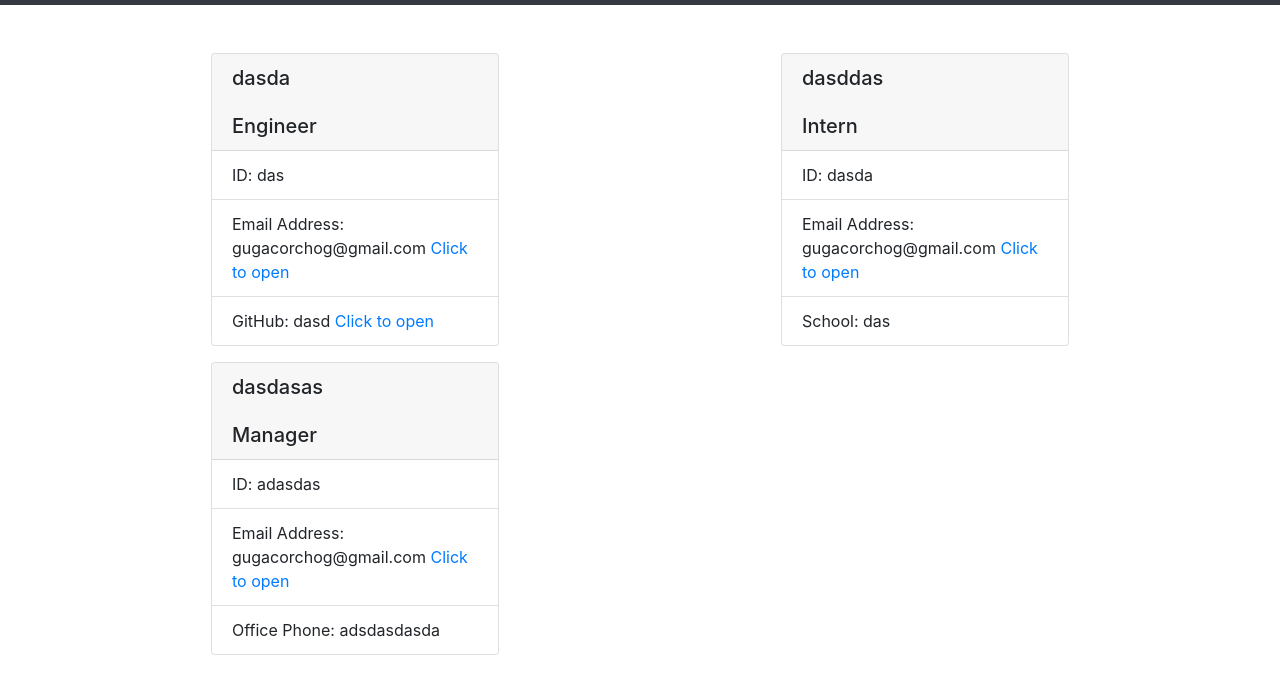
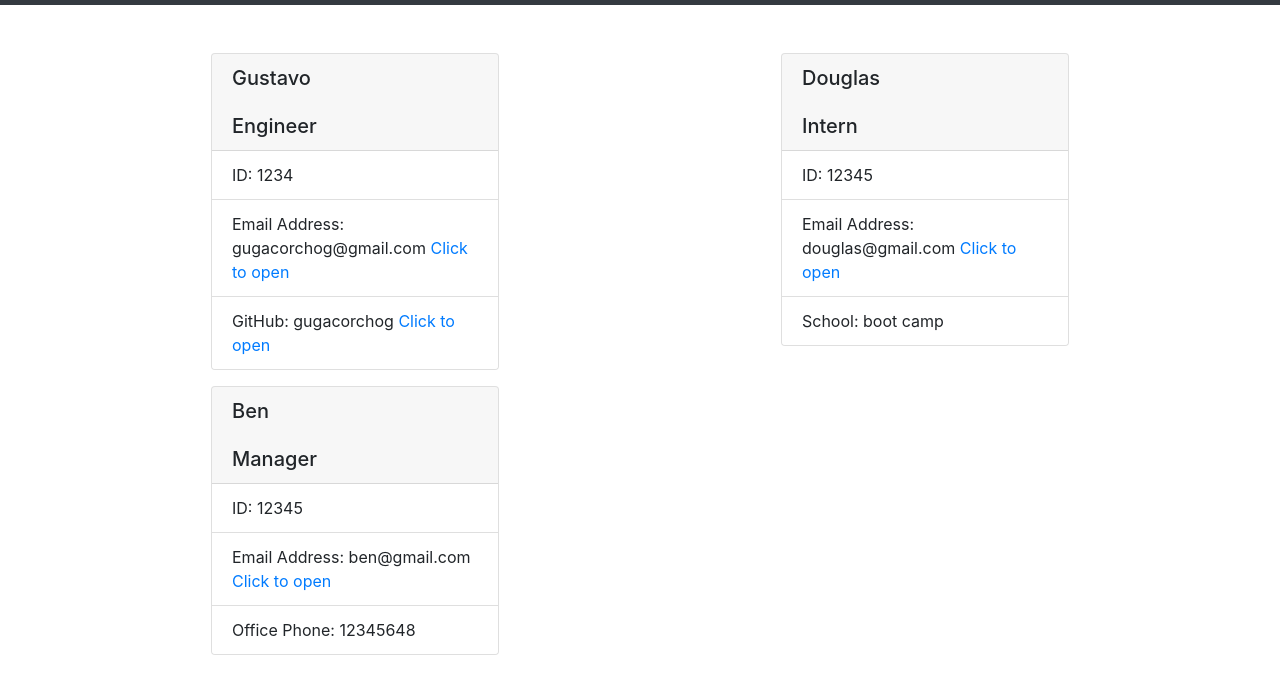
Before and after one commit to gugacorchog/Team-Profile-Generator, a website: page team/teamList.html in a window 1280 px wide. Shown: the part 51-742 px from the top of the page. Drawn offline with nearby package versions, Linux system fonts and the light colour scheme.

Commit message:
screenshots

```diff
--- a/team/teamList.html
+++ b/team/teamList.html
@@ -14,37 +14,37 @@
         <div class="container">
             <div class="row"><div class="col-6">
             <div class="card mx-auto mb-3" style="width: 18rem">
-            <h5 class="card-header">dasda<br /><br />Engineer</h5>
+            <h5 class="card-header">Gustavo<br /><br />Engineer</h5>
             <ul class="list-group list-group-flush">
-                <li class="list-group-item">ID: das</li>
+                <li class="list-group-item">ID: 1234</li>
                 <li class="list-group-item">Email Address: gugacorchog@gmail.com
                 <a href="mailto:gugacorchog@gmail.com" alt="Email link" target="blank">Click to open</a>
                 </li>
-                <li class="list-group-item">GitHub: dasd
-                <a href="https://gitbub.com/dasd" alt="GitHub link" target="blank">Click to open</a>
+                <li class="list-group-item">GitHub: gugacorchog
+                <a href="https://gitbub.com/gugacorchog" alt="GitHub link" target="blank">Click to open</a>
                 </li>
             </ul>
             </div>
         </div><div class="col-6">
             <div class="card mx-auto mb-3" style="width: 18rem">
-            <h5 class="card-header">dasddas<br /><br />Intern</h5>
+            <h5 class="card-header">Douglas<br /><br />Intern</h5>
             <ul class="list-group list-group-flush">
-                <li class="list-group-item">ID: dasda</li>
-                <li class="list-group-item">Email Address: gugacorchog@gmail.com
-                <a href="mailto:gugacorchog@gmail.com" alt="Email link" target="blank">Click to open</a>
+                <li class="list-group-item">ID: 12345</li>
+                <li class="list-group-item">Email Address: douglas@gmail.com
+                <a href="mailto:douglas@gmail.com" alt="Email link" target="blank">Click to open</a>
                 </li>
-                <li class="list-group-item">School: das</li>
+                <li class="list-group-item">School: boot camp</li>
             </ul>
             </div>
         </div><div class="col-6">
             <div class="card mx-auto mb-3" style="width: 18rem">
-            <h5 class="card-header">dasdasas<br /><br />Manager</h5>
+            <h5 class="card-header">Ben<br /><br />Manager</h5>
             <ul class="list-group list-group-flush">
-                <li class="list-group-item">ID: adasdas</li>
-                <li class="list-group-item">Email Address: gugacorchog@gmail.com
-                <a href="mailto:gugacorchog@gmail.com" alt="Email link" target="blank">Click to open</a>
+                <li class="list-group-item">ID: 12345</li>
+                <li class="list-group-item">Email Address: ben@gmail.com
+                <a href="mailto:ben@gmail.com" alt="Email link" target="blank">Click to open</a>
                 </li>
-                <li class="list-group-item">Office Phone: adsdasdasda</li>
+                <li class="list-group-item">Office Phone: 12345648</li>
             </ul>
             </div>
         </div> </div>
```
Also changed, not shown: README.md, assets/Screenshot1.jpg (added), assets/screenshot2.jpg (added), assets/screenshot3.jpg (added).
